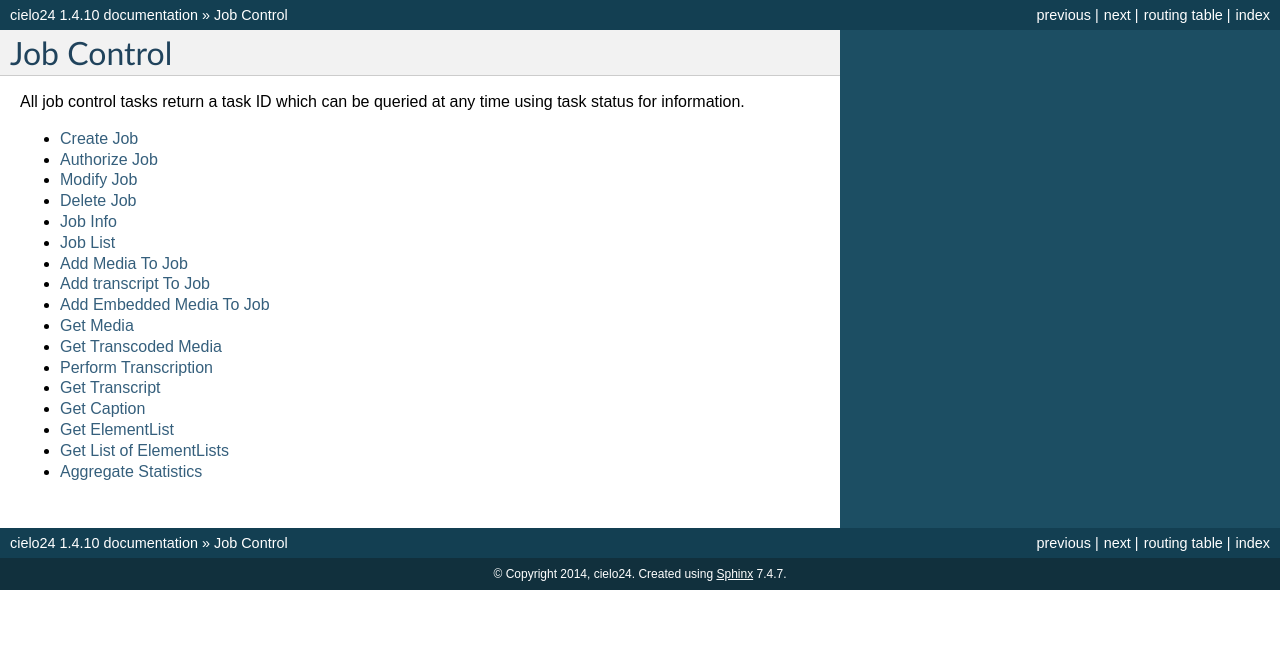
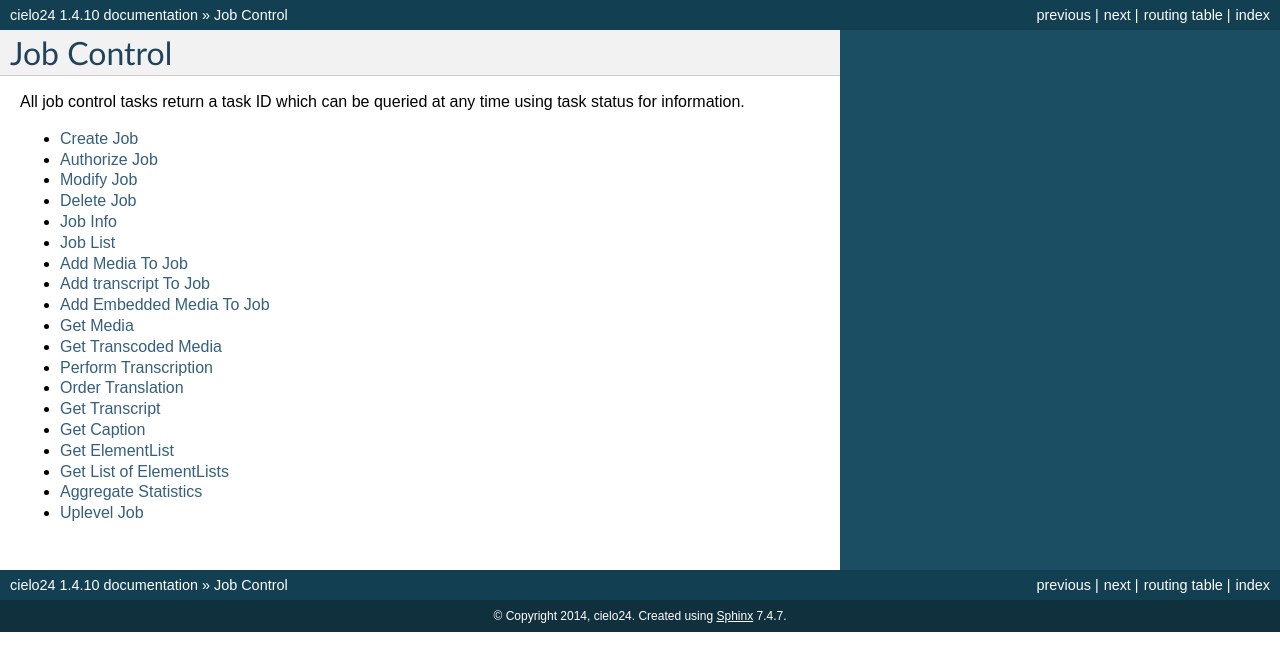
Before and after one commit to cielo24/Docs, a Sphinx documentation site: the page built from api/source/job_control/index.rst, in a window 1280 px wide. Shown: the top 671 px of the page. Built offline with Sphinx 7.4.7, drawn with Linux system fonts in a browser that asks for light colours.

Commit message:
added docs for uplevel and order_translation

```diff
--- a/api/source/job_control/index.rst
+++ b/api/source/job_control/index.rst
@@ -18,8 +18,10 @@ All job control tasks return a task ID which can be queried at any time using ta
    get_media
    get_transcoded_media
    perform_transcription
+   order_translation
    get_transcript
    get_caption
    get_elementlist
    list_elementlists
    aggregate_statistics
+   uplevel_job
```
